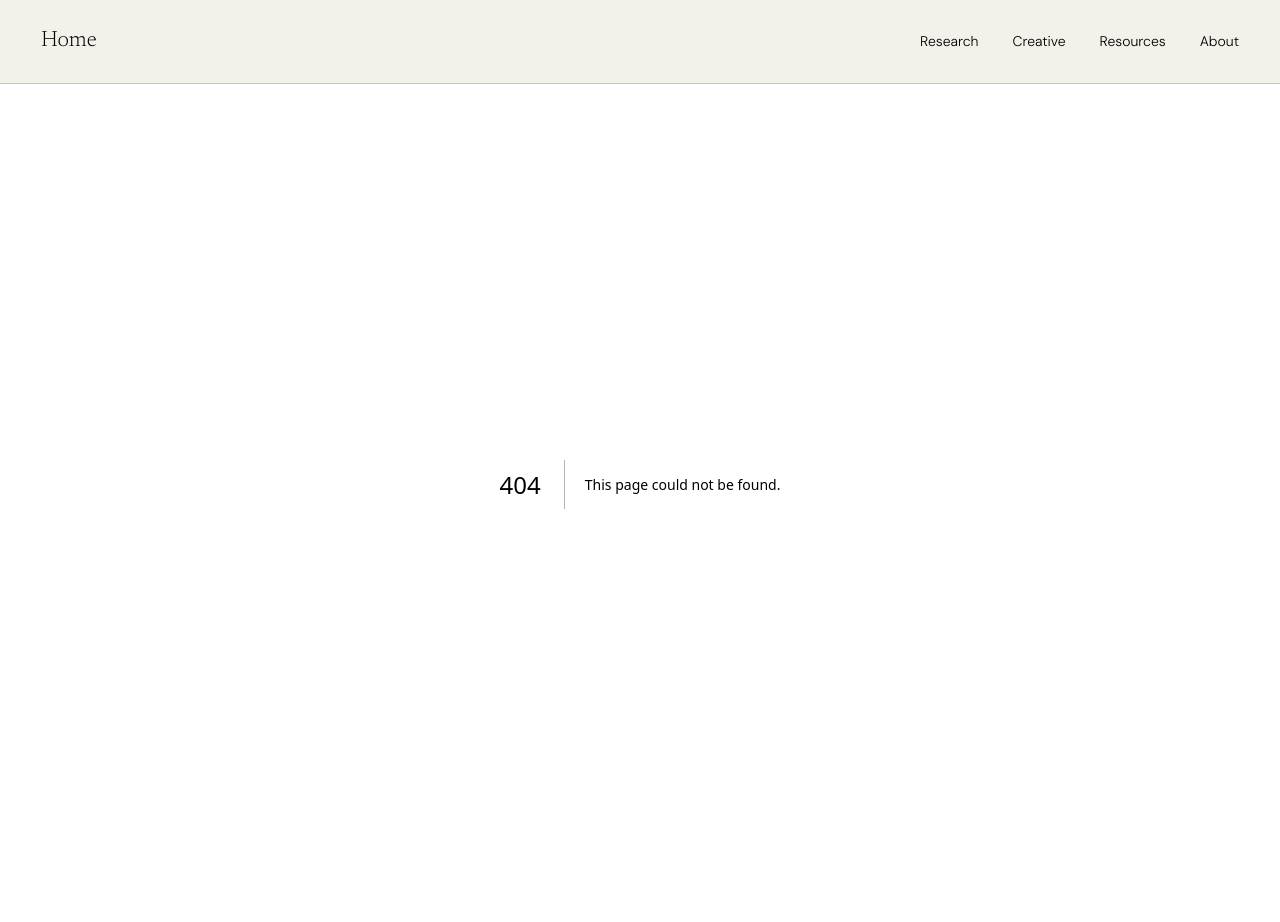
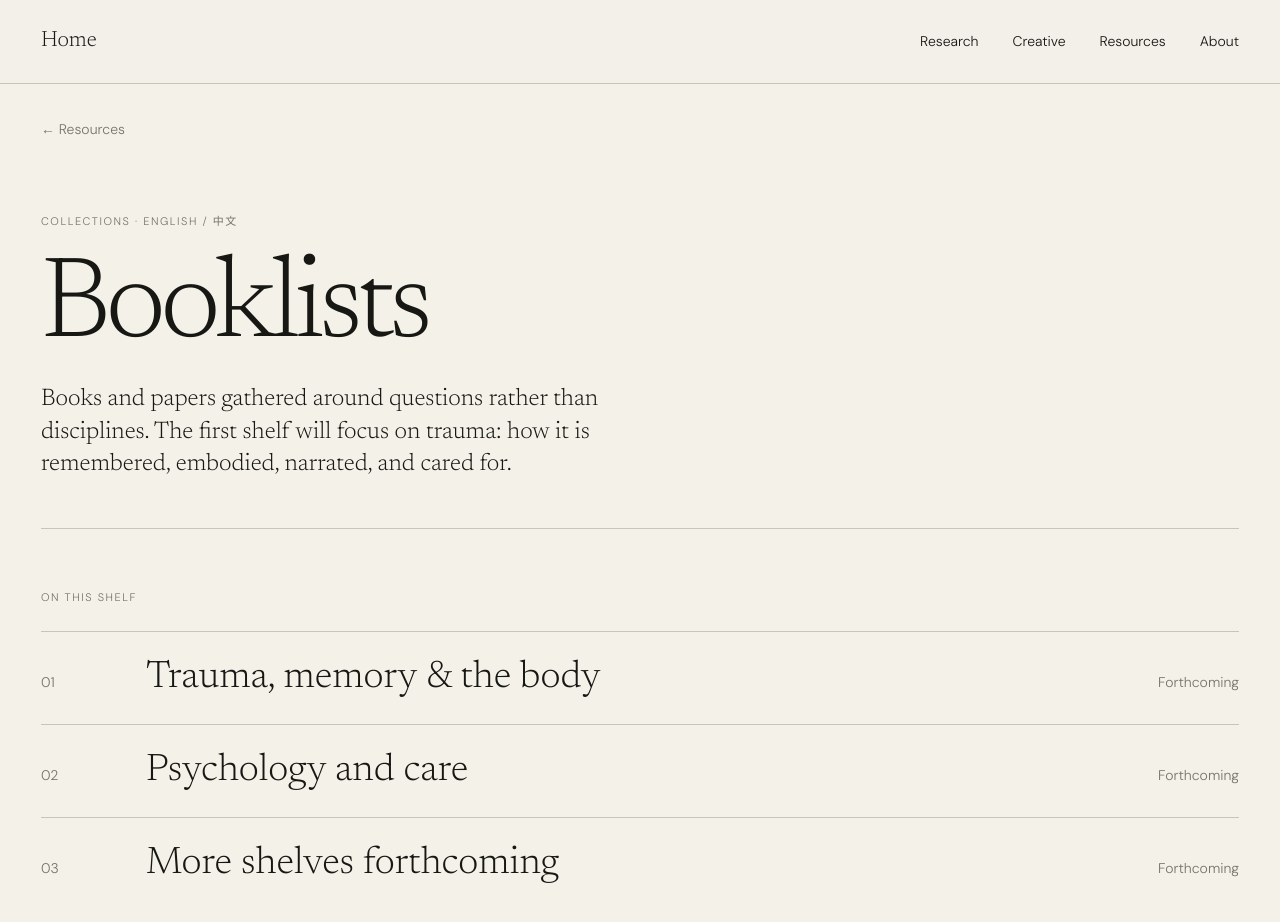
Before and after one commit to xingyi-zhang/xingyi-zhang.github.io, a Next.js app: page /resources/booklists in a window 1280 px wide. Before the commit this address had no page. Shown: the top 922 px of the page. Before the commit the page ends 884 px from the top, so only its background shows below. Built offline with nearby package versions, Linux system fonts and the light colour scheme.

Commit message:
Add resource pages

```diff
--- /dev/null
+++ b/app/resources/[slug]/page.tsx
@@ -0,0 +1,11 @@
+import { notFound } from "next/navigation";
+import { resourceCollections } from "../data";
+
+export function generateStaticParams() { return resourceCollections.map((item) => ({ slug: item.slug })); }
+
+export default async function ResourcePage({ params }: { params: Promise<{ slug: string }> }) {
+  const { slug } = await params;
+  const item = resourceCollections.find((entry) => entry.slug === slug);
+  if (!item) notFound();
+  return <main className="resource-detail"><a className="back-link" href="/resources">← Resources</a><div className="page-heading"><p className="eyebrow">{item.kind} · {item.language}</p><h1>{item.title}</h1><p>{item.introduction}</p></div><div className="resource-index"><p className="eyebrow">On this shelf</p>{item.items.map((entry, index) => <div className="resource-row" key={entry}><span>0{index + 1}</span><h2>{entry}</h2><span>Forthcoming</span></div>)}</div></main>;
+}
```
